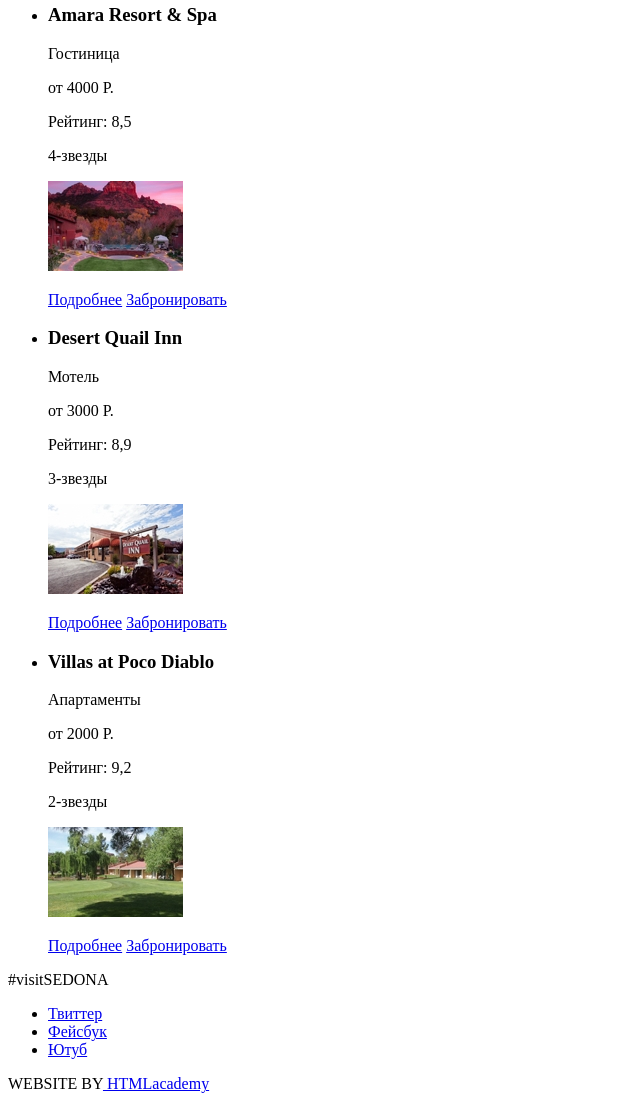
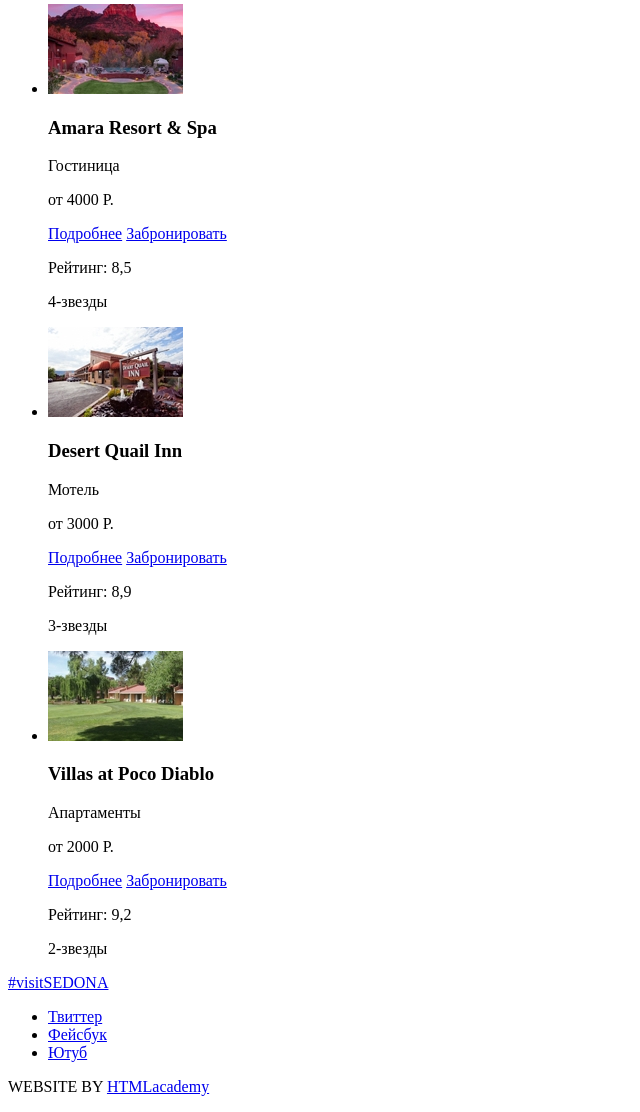
Before and after one commit to Alexeleet/985601-sedona-25, a plain HTML site: page catalog.html in a window 1280 px wide. Shown: the part 295-1407 px from the top of the page, without its empty margins (0-640 px from the left). Drawn offline with Linux system fonts and the light colour scheme.

Commit message:
Изменил очередность информации об отелях, убрал див в футере и сделал ссылку на хештег

```diff
--- a/catalog.html
+++ b/catalog.html
@@ -1,9 +1,11 @@
 <!DOCTYPE html>
 <html lang="ru">
+
 <head>
   <meta charset="utf-8">
   <title>HTML Academy: Седона</title>
 </head>
+
 <body>
   <header class="main-header">
     <nav class="main-navigation">
@@ -26,61 +28,63 @@
     </section>
     <section class="hotels">
       <ul>
-          <li>
+        <li class="amararesort">
+          <a href="amararesort.html">
+            <img src="img/amararesotspa.jpg" alt="Фотография гостиницы Amara Resort & Spa">
+          </a>
           <h3 class="hotel-name">Amara Resort & Spa</h3>
           <p class="hotel-type">Гостиница</p>
           <p class="hotel-price">от 4000 Р.</p>
-            <p class="hotel-rating">Рейтинг: 8,5</p>
-            <p class="hotel-stars">4-звезды</p>
-            <a href="amararesort.html">
-              <img src="img/amararesotspa.jpg" alt="Фотография гостиницы Amara Resort & Spa">
-            </a>
           <p>
             <a class="info-button" href="amararesort.html">Подробнее</a>
             <a class="reserve-button" href="booking.html">Забронировать</a>
           </p>
+          <p class="hotel-rating">Рейтинг: 8,5</p>
+          <p class="hotel-stars">4-звезды</p>
         </li>
-          <li>
+        <li class="deserquallinn">
+          <a href="desertquall.html">
+            <img src="img/desertquall.jpg" alt="Фотография мотеля Desert Quail Inn">
+          </a>
           <h3>Desert Quail Inn</h3>
           <p class="hotel-type">Мотель</p>
           <p class="hotel-price">от 3000 Р.</p>
-            <p class="hotel-rating">Рейтинг: 8,9</p>
-            <p class="hotel-stars">3-звезды</p>
-            <a href="desertquall.html">
-              <img src="img/desertquall.jpg" alt="Фотография мотеля Desert Quail Inn">
-            </a>
           <p>
             <a class="info-button" href="desertquall.html">Подробнее</a>
             <a class="reserve-button" href="booking.html">Забронировать</a>
+          </p>
+          <p class="hotel-rating">Рейтинг: 8,9</p>
+          <p class="hotel-stars">3-звезды</p>
         </li>
-            <li>
+        <li class="villasatpocodiablo">
+          <a href="villasatpocodiablo.html">
+            <img src="img/villasatpocodiablo.jpg" alt="Фотография апартаментов Villas at Poco Diablo">
+          </a>
           <h3>Villas at Poco Diablo</h3>
           <p class="hotel-type">Апартаменты</p>
           <p class="hotel-price">от 2000 Р.</p>
-              <p class="hotel-rating">Рейтинг: 9,2</p>
-              <p class="hotel-stars">2-звезды</p>
-              <a href="villasatpocodiablo.html">
-                <img src="img/villasatpocodiablo.jpg" alt="Фотография апартаментов Villas at Poco Diablo">
-              </a>
           <p>
             <a class="info-button" href="villasatpocodiablo.html">Подробнее</a>
             <a class="reserve-button" href="booking.html">Забронировать</a>
+          </p>
+          <p class="hotel-rating">Рейтинг: 9,2</p>
+          <p class="hotel-stars">2-звезды</p>
         </li>
       </ul>
     </section>
   </main>
   <footer class="main-footer">
-          <span>#visitSEDONA</span>
-          <div>
+    <a class="hashtag" href="#">#visitSEDONA</a>
     <ul>
       <li><a class="social-button" href="#">Твиттер</a></li>
       <li><a class="social-button" href="#">Фейсбук</a></li>
       <li><a class="social-button" href="#">Ютуб</a></li>
     </ul>
-          </div>
-          <p class="footer-copyright">WEBSITE BY<a class="HTMLacademy-icon" href="httml://htmlacademy.ru"> HTMLacademy
+    <p class="footer-copyright">WEBSITE BY
+      <a class="HTMLacademy-icon" href="httml://htmlacademy.ru"> HTMLacademy
       </a>
     </p>
   </footer>
 </body>
+
 </html>
```
Lines whose indentation alone changed are shown as unchanged.
